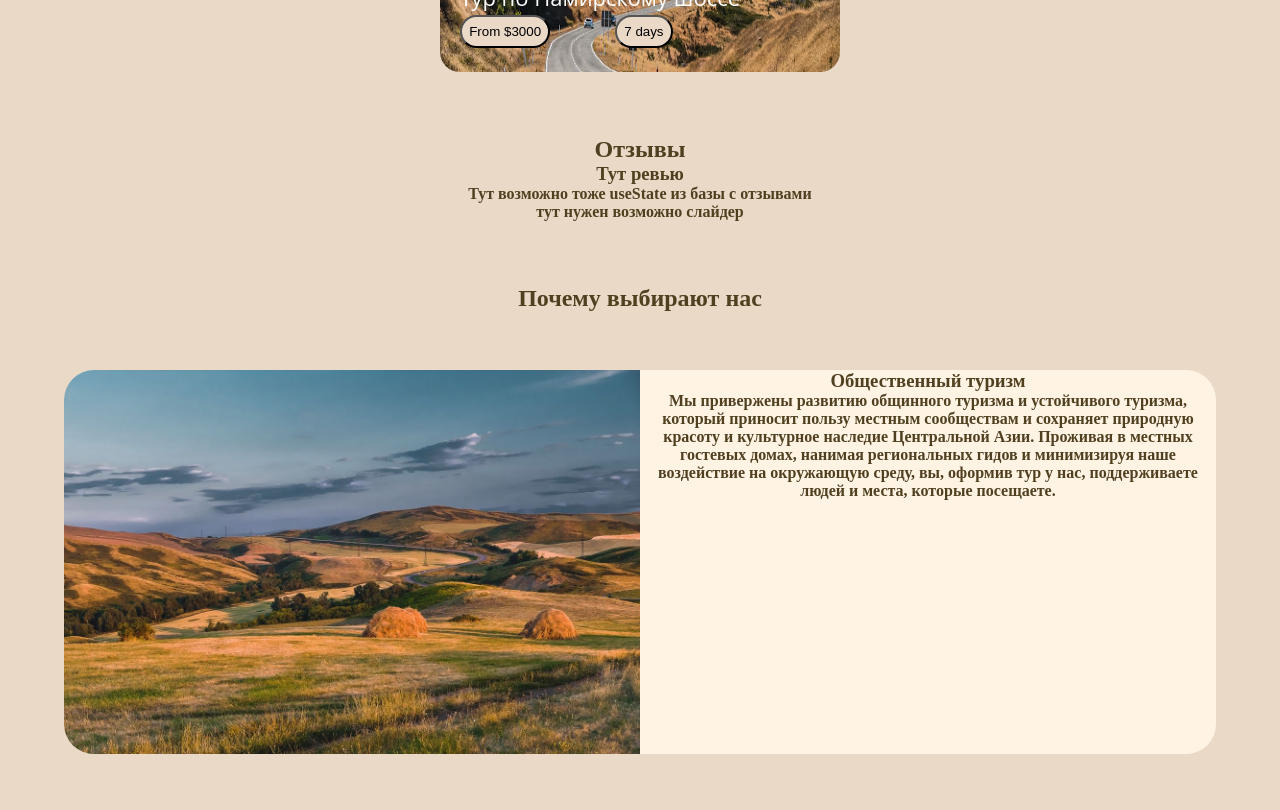
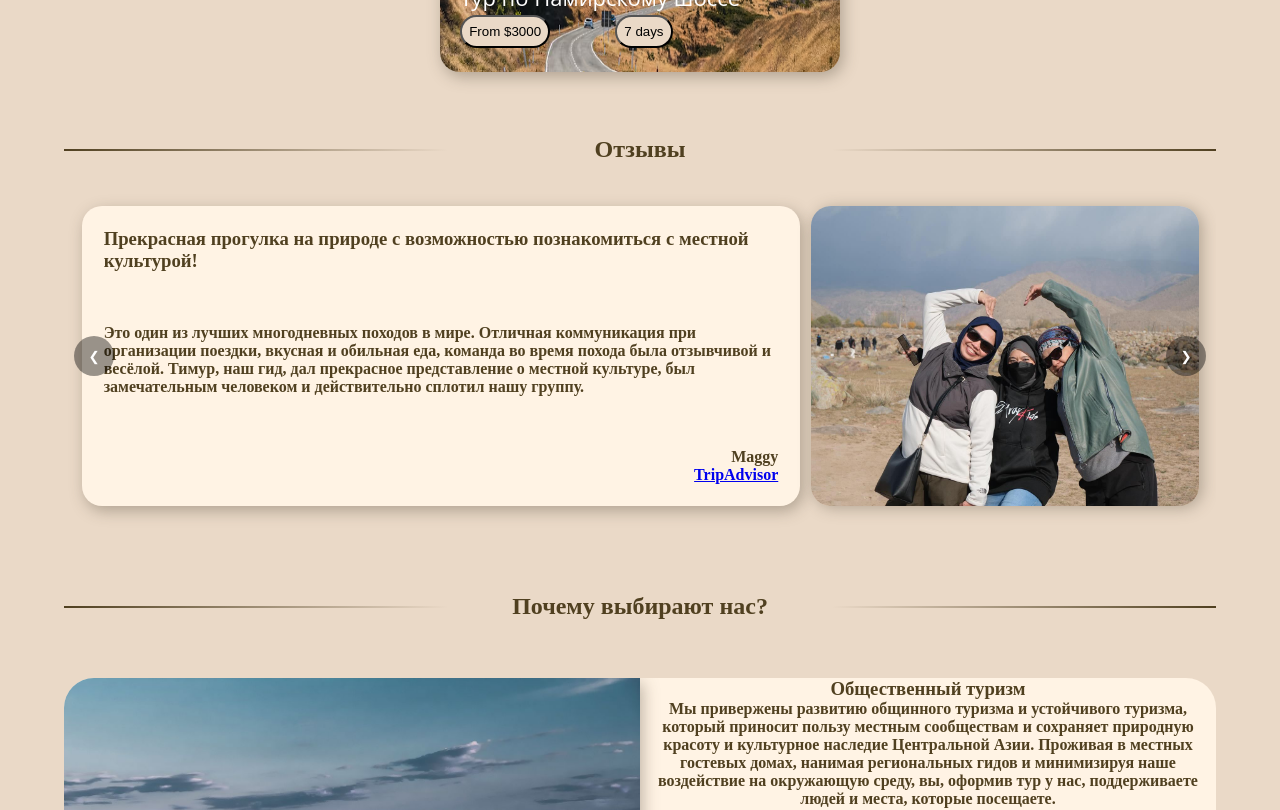
Before and after one commit to Chekisten/el_proj, a Next.js app: page / in a window 1280 px wide. Shown: the part 2200-3010 px from the top of the page. Built offline with nearby package versions, Linux system fonts and the light colour scheme.

Commit message:
добавлены блоки отзывов, градиент, и улучшение мобильной версии

```diff
--- a/components/review.js
+++ b/components/review.js
@@ -1,22 +1,74 @@
+'use client'
 import link from "next/link";
-import styles from "../styles/toursSlider.module.css";
+import styles from "../styles/review.module.css";
 import Images from "next/image";
 import { useState, useEffect } from "react";
 import data from "../database/db.json"
+import { useRef } from "react";
 
 
 
 
 const Reviews = () =>{
-    const [tours, setTours] = useState(data.reviews)
+    const [reviews, setReview] = useState(data.reviews);
+    const scrollRef = useRef(null);
+    const scroll = (direction) => {
+        if (scrollRef.current){
+            const {scrollLeft, clientWidth} = scrollRef.current;
+            const scrollToValue = direction === 'left'
+            ? scrollLeft - clientWidth
+            : scrollLeft + clientWidth;
 
+
+            scrollRef.current.scrollTo({
+                left: scrollToValue,
+                behavior:'smooth'
+            });
+        }
+    }
 
 
 
 
     return (
         <>
-       <h3>Тут ревью</h3>
+            <div className={styles.reviewSlider}>
+                <div className={styles.slider} ref={scrollRef}>
+
+
+                    {reviews.map(review =>{
+
+                        if (review.isTop == 1){
+                            return (
+
+                                <div className={styles.slide}>
+                                    <div className={styles.textBlock}>
+                                        <h3>{review.head}</h3>
+                                        <p>{review.shortDescription}</p>
+                                        <div className={styles.links}>
+                                            <p>{review.name}</p>
+                                            <a href={review.link}>{review.source}</a>
+                                        </div>
+                                    </div>
+                                    <div className={styles.imgBlock}>
+                                        <Images src={review.img} width={500} height={300}></Images>
+                                    </div>
+                                </div>
+
+
+                            )
+                        }
+
+                    })}
+
+
+                <button className={`${styles.btn} ${styles.prev}`} onClick={() => scroll('left')}>❮</button>
+                <button className={`${styles.btn} ${styles.next}`} onClick={() => scroll('right')}>❯</button>
+
+                </div>
+
+
+            </div>
         </>
     )
 }
--- a/database/db.json
+++ b/database/db.json
@@ -143,18 +143,20 @@
             "shortDescription": "Это один из лучших многодневных походов в мире. Отличная коммуникация при организации поездки, вкусная и обильная еда, команда во время похода была отзывчивой и весёлой. Тимур, наш гид, дал прекрасное представление о местной культуре, был замечательным человеком и действительно сплотил нашу группу." ,
             "description": "Это один из лучших многодневных походов в мире. Отличная коммуникация при организации поездки, вкусная и обильная еда, команда во время похода была отзывчивой и весёлой. Тимур, наш гид, дал прекрасное представление о местной культуре, был замечательным человеком и действительно сплотил нашу группу.",
             "source": "TripAdvisor",
+            "link":"https://www.tripadvisor.com/",
             "img":"/images/magReview.png",
             "isTop": 1
 
         },
         {
             "id": 2,
-            "name": "Anton",
-            "head": "Lorem ipsum",
-            "shortDescription": "LOOOOOOOOOOOOOOOOOOOOOOOOOOOOOORRRRRRRRRRRRRRRRRREEEEEEEEEEEEEEEEM" ,
-            "description": "Это один из лучших многодневных походов в мире. Отличная коммуникация при организации поездки, вкусная и обильная еда, команда во время похода была отзывчивой и весёлой. Тимур, наш гид, дал прекрасное представление о местной культуре, был замечательным человеком и действительно сплотил нашу группу.",
+            "name": "Billabong84",
+            "head": "Абсолютно идеальная организация, гид, лошади, пейзаж, юрты.",
+            "shortDescription": "Какое фантастическое путешествие! Данная компания проявила себя очень профессионально – Ази в офисе забронировал конную прогулку, а также помог с бронированием жилья в Сары-Могуле и дал отличные рекомендации по местам для пеших походов. Наш гид Тимур и всадник был очень отзывчивым и ... Показать больше" ,
+            "description": "Какое фантастическое путешествие! Данная компания проявила себя очень профессионально – Ази в офисе забронировал конную прогулку, а также помог с бронированием жилья в Сары-Могуле и дал отличные рекомендации по местам для пеших походов. Наш гид Тимур и всадник был очень отзывчивым",
             "source": "TripAdvisor",
-            "img":"/images/albania.jpg",
+            "link":"https://www.tripadvisor.com/",
+            "img":"/images/billaBongReview.png",
             "isTop": 1
         }
     ]
--- a/pages/index.js
+++ b/pages/index.js
@@ -26,7 +26,12 @@ const Index = () => {
 
 
         <div className="base">
-            <h2>Изучите туры по странам</h2>
+            <div className="gradient">
+                <div class="gradient-line-left"></div>
+                <h2>Изучите туры по странам</h2>
+                <div class="gradient-line-right"></div>
+             </div>
+
             <div className="tourByStates">
                 <div className="tourByStatesRow1">
                     <img src="/images/interTours.png" alt="international travel"></img>
@@ -63,7 +68,12 @@ const Index = () => {
 
         <div className="base">
             <div className="bestTours">
-                <h2>Выбери свой отдых</h2>
+                <div className="gradient">
+                    <div class="gradient-line-left"></div>
+                    <h2>Выбери свой отдых</h2>
+                    <div class="gradient-line-right"></div>
+                </div>
+
                 <TourTypes>
 
                 </TourTypes>
@@ -75,24 +85,33 @@ const Index = () => {
 
         <div className="base">
             <div className="reviews">
-                <h2>Отзывы</h2>
+                <div className="gradient">
+                    <div class="gradient-line-left"></div>
+                    <h2>Отзывы</h2>
+                    <div class="gradient-line-right"></div>
+                </div>
+
                 <Reviews>
-
                 </Reviews>
-                <p>Тут возможно тоже useState из базы с отзывами</p>
-                <p>тут нужен возможно слайдер</p>
             </div>
         </div>
 
         <div className="base">
             <div className="About">
-                <h2>Почему выбирают нас</h2>
+
+            <div className="gradient">
+                <div class="gradient-line-left"></div>
+                <h2>Почему выбирают нас?</h2>
+                <div class="gradient-line-right"></div>
+             </div>
+
 
                 <div className="aboutBlocks">
 
                     <div className="aboutBlock">
                         <img src="/images/firstAbout.png" alt="social tourism"></img>
                         <div className="aboutText">
+
                             <h3>Общественный туризм</h3>
                             <p>Мы привержены развитию общинного туризма и устойчивого туризма, который приносит пользу местным сообществам и сохраняет природную красоту и культурное наследие Центральной Азии. Проживая в местных гостевых домах, нанимая региональных гидов и минимизируя наше воздействие на окружающую среду, вы, оформив тур у нас, поддерживаете людей и места, которые посещаете.</p>
                         </div>
@@ -132,7 +151,13 @@ const Index = () => {
 
         <div className="base">
         <div className="feedback">
-            <h2>Готовы к вашему новому приключению?</h2>
+
+            <div className="gradient">
+                <div class="gradient-line-left"></div>
+                <h2>Готовы к вашему новому приключению?</h2>
+                <div class="gradient-line-right"></div>
+             </div>
+
         </div>
         </div>
 
--- a/styles/global.css
+++ b/styles/global.css
@@ -86,6 +86,7 @@ h1{
     color: #504020;
     font-family: Montserrat;
     font-weight: 600;
+
 
 }
 
@@ -206,6 +207,7 @@ h1{
 .aboutBlock img {
     width: 50%;
     height: auto;
+    box-shadow: 3px 5px 15px #483f3159;
 
 }
 
@@ -214,7 +216,28 @@ h1{
     align-items: flex-end;
 }
 /* Блок About конец*/
+/*Блок граидиента*/
+.gradient{
+    display: flex;
+    align-items: center;
+}
+.gradient h2 {
+    width: 100%;
+}
+.gradient-line-left {
+  height: 2px;
+  background: linear-gradient(to right, #504020, #EAD9C7);
 
+  width: 100%; /* Ensures it stretches across the container */
+}
+.gradient-line-right{
+  height: 2px;
+  background: linear-gradient(to right, #EAD9C7, #504020);
+  width: 100%; /* Ensures it stretches across the container */
+
+}
+
+/*Блок граидиента конец*/
 
 /*мобильная версия---------------------------------------------------------------------- */
 @media (max-width: 768px){
@@ -373,6 +396,7 @@ h1{
     background-color: #FFF3E4;
     border-radius: 30px;
     overflow: hidden;
+    box-shadow: 3px 5px 15px #483f3159;
 
 
 }
@@ -384,9 +408,30 @@ h1{
 }
 /* Блок About конец*/
 
+/*Блок граидиента*/
+.gradient{
+    display: flex;
+    align-items: center;
+}
+.gradient h2 {
+    width: 100%;
+}
+.gradient-line-left {
+  height: 2px;
+  background: linear-gradient(to right, #504020, #EAD9C7);
+
+  width: 0%; /* Ensures it stretches across the container */
+}
+.gradient-line-right{
+  height: 2px;
+  background: linear-gradient(to right, #EAD9C7, #504020);
+  width: 0%; /* Ensures it stretches across the container */
 
 }
 
+/*Блок граидиента конец*/
 
 
+
+}
 /*Конец блока мобильной версии----------------*/
--- /dev/null
+++ b/styles/review.module.css
@@ -0,0 +1,147 @@
+.reviewSlider{
+    position: relative;
+    width: 100%;
+    max-width: 100%;
+    margin: 20px auto;
+
+
+}
+
+.slider {
+    display: flex;
+    overflow-x: auto;
+    scroll-snap-type: x-mandatory;
+    scroll-behavior: smooth;
+    border-radius: 12px;
+    scrollbar-width: none;
+}
+
+.slider::-webkit-scrollbar{
+    display: none;
+}
+
+.slide {
+    flex: 0 0 100%;
+    scroll-snap-align: center;
+
+    display: flex;
+    align-items: center;
+    justify-content: center;
+    color: #504020;
+
+    overflow: hidden;
+    padding: 2%;
+
+}
+
+.textBlock{
+   background-color: #FFF3E4;
+   border-radius: 20px;
+   flex: 0 0 65%;
+   height: 300px;
+   display: flex;
+   flex-direction: column;
+   padding: 2%;
+   text-align: start;
+
+   justify-content: space-between;
+   margin-right: 1%;
+   box-shadow: 3px 5px 15px #483f3159;
+
+}
+.links{
+    text-align: end;
+}
+
+.imgBlock{
+    flex: 0 0 35%;
+    display:flex;
+    border-radius: 20px;
+    overflow: hidden;
+    box-shadow: 3px 2px 15px #483f3159;
+}
+
+
+
+
+
+
+
+.btn{
+    position:absolute;
+    top: 50%;
+    transform: translateY(-50%);
+    background: rgba(0, 0, 0, 0.4);
+    color: white;
+    border: none;
+    width: 40px;
+    height: 40px;
+    cursor: pointer;
+    border-radius: 50%;
+    transition: background 0.3s;
+
+}
+
+.btn:hover {
+    background: rgba(0, 0, 0, 0.7);;
+}
+
+.prev{
+    left: 10px;
+}
+
+.next{
+    right: 10px;
+}
+
+
+
+/* Мобильная версия*/
+
+@media (max-width: 768px) {
+    .slide {
+    flex: 0 0 100%;
+    scroll-snap-align: center;
+
+    display: flex;
+    align-items: center;
+    justify-content: center;
+    color: #504020;
+
+    overflow: hidden;
+    flex-direction: column;
+
+
+}
+
+.textBlock{
+   background-color: #FFF3E4;
+   border-radius: 20px;
+   flex: 0 0 50%;
+   height: 100%;
+   display: flex;
+   flex-direction: column;
+   padding: 2%;
+   justify-content: space-between;
+   margin-bottom: 2%;
+
+
+
+}
+.links{
+    text-align: end;
+}
+
+.imgBlock{
+    flex: 0 0 50%;
+    display:flex;
+    border-radius: 20px;
+    overflow: hidden;
+
+
+}
+
+
+
+
+}
--- a/styles/toursSlider.module.css
+++ b/styles/toursSlider.module.css
@@ -41,6 +41,7 @@
     width: 400px;
     height: 400px;
     border-radius: 20px;
+    box-shadow: 3px 5px 15px #483f3159;
 
 }
 .tourImages{
```
Also changed, not shown: 1 other file (tests, documents, lock files or other folders).
